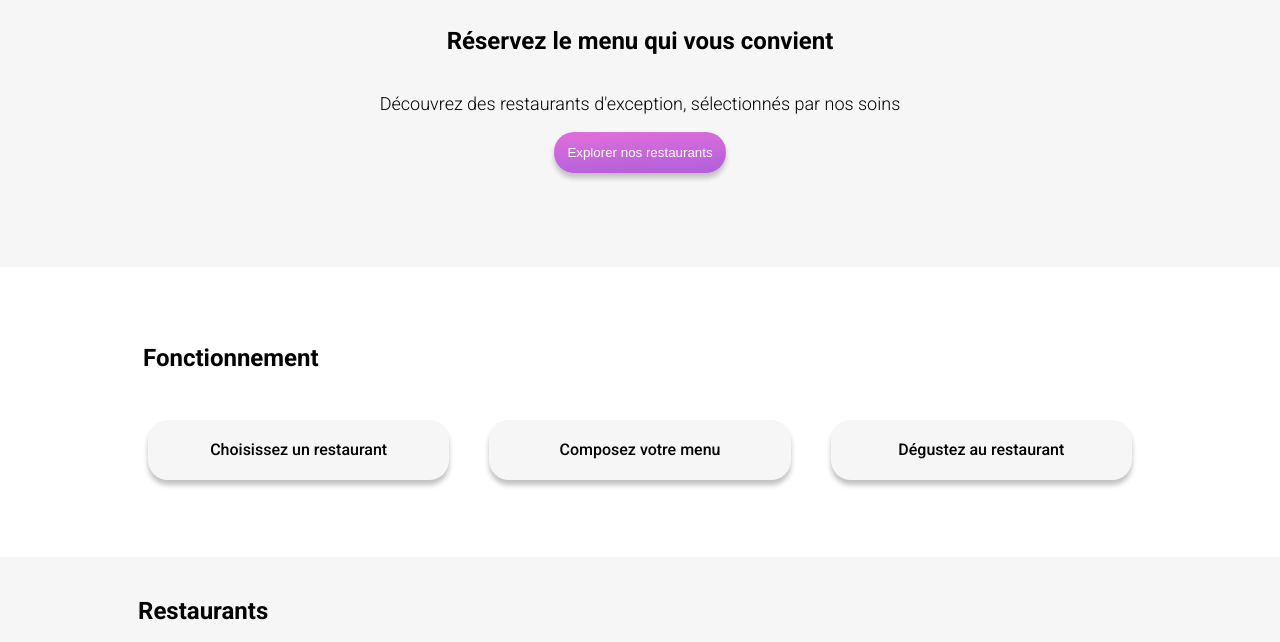
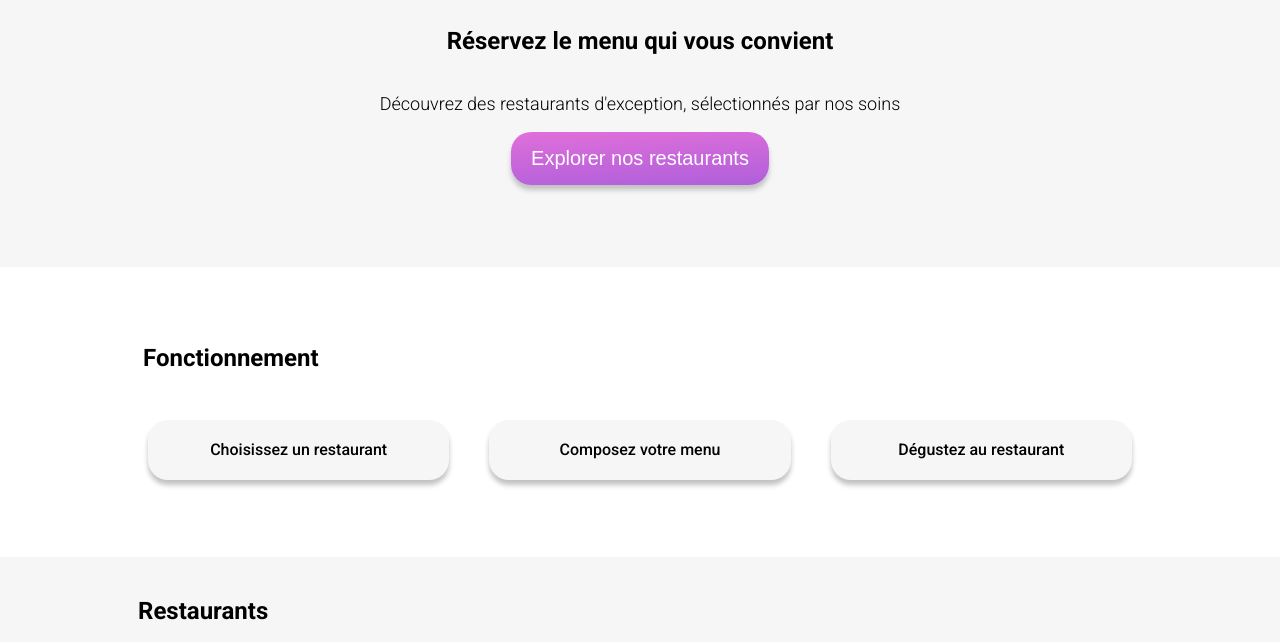
Before and after one commit to idevice220/OPC-projet3, a plain HTML site: page index.html in a window 1280 px wide. Shown: the part 126-768 px from the top of the page. Drawn offline with nearby package versions, Linux system fonts and the light colour scheme; grey boxes are pictures that could not be loaded.

Commit message:
ancre + animation bouton acueil

```diff
--- a/css/style.css
+++ b/css/style.css
@@ -136,7 +136,7 @@ header h2 {
 
 }
 
-.reserver button {
+.reserver a {
     margin-bottom: 100px;
     padding: 13px;
     box-shadow: 0px 5px 5px rgb(194, 194, 194);
@@ -145,6 +145,12 @@ header h2 {
     background: linear-gradient(177deg, rgba(224,111,218,1) 0%, rgba(175,95,219,1) 100%);
     color: white;
     border: none;
+    text-decoration: none;
+}
+
+.reserver a:hover {
+    background: rgb(235,134,224);
+    background: linear-gradient(180deg, rgba(235,134,224,1) 0%, rgba(182,118,225,1) 100%);
 }
 
 .fonctionnement {
@@ -287,6 +293,7 @@ footer {
 footer p {
     margin-top: 0px;
     margin-bottom: 10px;
+    margin-left: 10px;
     text-align: center;
     text-align: left;
 }
@@ -296,6 +303,7 @@ footer h4 {
     margin-top: 0px;
     margin-bottom: 20px;
     font-size: 24px;
+    margin-left: 10px;
 }
 
 @media screen and (min-width: 600px) {
@@ -308,10 +316,20 @@ footer h4 {
         height: 250px;
     }
 
+    .reserver a {
+        padding: 15px;
+        padding-left: 20px;
+        padding-right: 20px;
+        font-size: 20px;
+    }
+
 }
 
 
+
 @media screen and (min-width: 1000px) {
+
+
 
     .fonctionnement {
         display: flex;
--- a/index.html
+++ b/index.html
@@ -21,7 +21,7 @@
     <section class="reserver">
         <h1 class="roboto-large">Réservez le menu qui vous convient</h1>
         <p class="roboto-light">Découvrez des restaurants d'exception, sélectionnés par nos soins</p>
-        <button>Explorer nos restaurants</button>
+        <a href="#resto">Explorer nos restaurants</a>
     </section>
     <section class="fonctionnement">
         <div class="titre">
@@ -42,7 +42,7 @@
     </section>
 
     <section class="restaurant">
-        <h1 class="roboto-large">Restaurants</h1>
+        <h1 id="resto" class="roboto-large">Restaurants</h1>
 
         <div class="groupcard">
             <div class="card">
```
